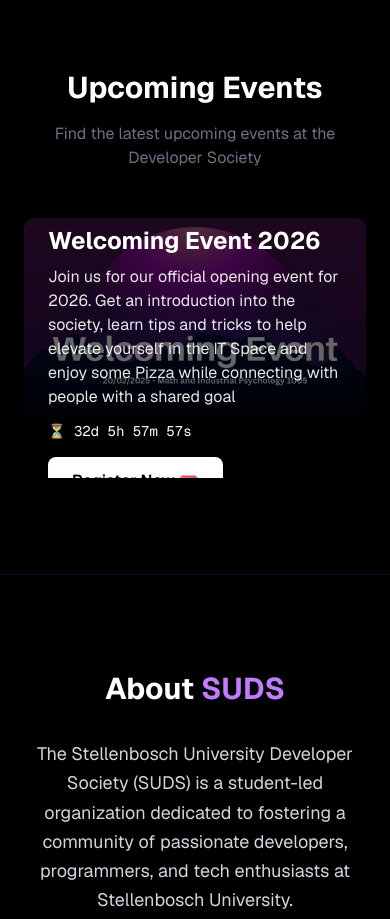
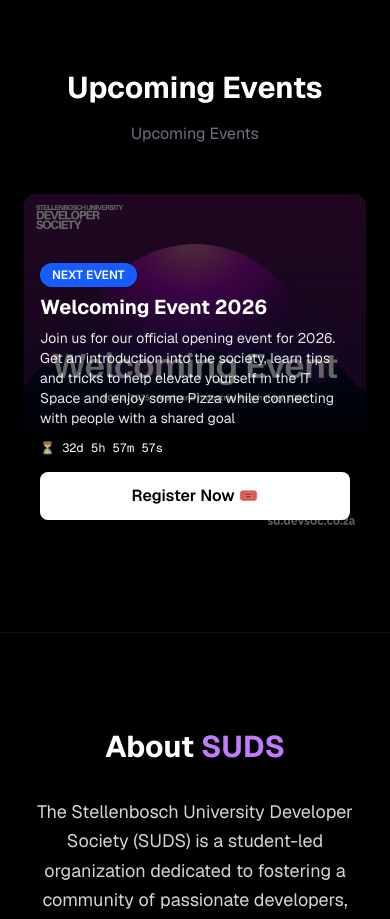
Before and after one commit to su-developer-society/su.devsoc.co.za, a Next.js app: page / in a window 390 px wide. Shown: the part 1800-2719 px from the top of the page. Built offline with nearby package versions, Linux system fonts and the light colour scheme.

Commit message:
Fixed Bugs With Events Front Page

```diff
--- a/app/components/NextEventBanner.tsx
+++ b/app/components/NextEventBanner.tsx
@@ -1,70 +1,107 @@
 "use client";
 
+import { useEffect, useState } from "react";
 import Link from "next/link";
 import { getLiveEvent, getNextEvent, isLive } from "../lib/eventUtils";
-import { useCountdown } from "../hooks/useCountDown";
 import { useLanguage } from "../context/LanguageContext";
+
+// Hydration-safe countdown hook
+export function useCountdown(targetDate: string) {
+  const target = new Date(targetDate).getTime();
+  const [timeLeft, setTimeLeft] = useState(0); // SSR safe initialization
+
+  useEffect(() => {
+    const update = () => setTimeLeft(Math.max(target - Date.now(), 0));
+    update(); // update immediately on client
+
+    const interval = setInterval(update, 1000);
+    return () => clearInterval(interval);
+  }, [target]);
+
+  const days = Math.floor(timeLeft / (1000 * 60 * 60 * 24));
+  const hours = Math.floor((timeLeft / (1000 * 60 * 60)) % 24);
+  const minutes = Math.floor((timeLeft / (1000 * 60)) % 60);
+  const seconds = Math.floor((timeLeft / 1000) % 60);
+
+  return { days, hours, minutes, seconds };
+}
 
 export default function NextEventBanner() {
   const liveEvent = getLiveEvent();
   const event = liveEvent ?? getNextEvent();
   const { t } = useLanguage();
 
+  const [mounted, setMounted] = useState(false);
+  useEffect(() => setMounted(true), []);
+
   if (!event) return null;
 
-  const countdown = !isLive(event)
-    ? useCountdown(event.startDate)
-    : null;
+  // ✅ Hook called unconditionally
+  const countdown = useCountdown(event.startDate);
+
+  // Conditional display flag
+  const showCountdown = mounted && !isLive(event);
 
   return (
     <div className="relative w-full overflow-hidden rounded-xl shadow-lg">
-      <img
-        src={event.image}
-        alt={event.title}
-        width={1200}
-        height={400}
-        className="w-full h-[260px] object-cover"
-      />
+      {/* Event image */}
+      <div className="relative w-full aspect-[16/9] md:aspect-[21/9] absolute inset-0 flex items-end justify-center">
+        <img src={event.image} alt={event.title} className="object-cover" />
+        <div className="absolute inset-0 bg-black/60" />
+      </div>
 
-      {/* Dark overlay */}
-      <div className="absolute inset-0 bg-black/60" />
-
-      <div className="absolute inset-0 flex items-center">
-        <div className="px-6 max-w-4xl text-white">
+      {/* Overlay content */}
+      <div className="absolute inset-0 flex items-end absolute inset-0 flex items-end justify-center">
+        <div className="w-full px-4 pb-4 sm:px-6 sm:pb-6 md:px-10 md:pb-10">
+          <div className="max-w-4xl text-white">
             <span
               className={`inline-block mb-2 px-3 py-1 text-xs font-semibold rounded-full ${
-              liveEvent
-                ? "bg-red-600 animate-pulse"
-                : "bg-blue-600"
+                liveEvent ? "bg-red-600 animate-pulse" : "bg-blue-600"
               }`}
             >
               {liveEvent ? "🔴 " + t("events.liveEvent") : t("events.nextEvent")}
             </span>
 
-          <h2 className="text-2xl md:text-3xl font-bold">
+            <h2 className="text-xl sm:text-2xl md:text-3xl font-bold leading-tight">
               {t(event.title)}
             </h2>
 
             {event.description && (
-            <p className="mt-2 opacity-90">
+              <p className="mt-2 text-sm sm:text-base opacity-90 max-w-prose">
                 {t(event.description)}
               </p>
             )}
 
-          {countdown && (
-            <p className="mt-3 text-sm font-mono">
-              ⏳ {countdown.days}d {countdown.hours}h{" "}
-              {countdown.minutes}m {countdown.seconds}s
+            {/* Countdown */}
+            {showCountdown && (
+              <p className="mt-3 text-xs sm:text-sm font-mono">
+                ⏳ <span suppressHydrationWarning>
+                  {countdown.days}d {countdown.hours}h {countdown.minutes}m {countdown.seconds}s
+                </span>
               </p>
             )}
 
+            {/* Event button */}
+            <div className="mt-4">
+              {event.link.startsWith("http") ? (
+                <a
+                  href={event.link}
+                  target="_blank"
+                  rel="noopener noreferrer"
+                  className="inline-flex items-center justify-center px-5 py-3 sm:px-6 sm:py-3 bg-white text-black rounded-lg font-semibold w-full sm:w-auto hover:scale-105 transition"
+                >
+                  {liveEvent ? t("events.joinButton") + " 🚀" : t("events.registerButton") + " 🎟️"}
+                </a>
+              ) : (
                 <Link
                   href={event.link}
-            target="_blank"
-            className="inline-block mt-4 px-6 py-3 bg-white text-black rounded-lg font-semibold hover:scale-105 transition"
+                  className="inline-flex items-center justify-center px-5 py-3 sm:px-6 sm:py-3 bg-white text-black rounded-lg font-semibold w-full sm:w-auto hover:scale-105 transition"
                 >
                   {liveEvent ? t("events.joinButton") + " 🚀" : t("events.registerButton") + " 🎟️"}
                 </Link>
+              )}
+            </div>
+          </div>
         </div>
       </div>
     </div>
--- a/app/hooks/useCountDown.ts
+++ b/app/hooks/useCountDown.ts
@@ -1,20 +1,23 @@
+"use client";
+
 import { useEffect, useState } from "react";
 
 export function useCountdown(targetDate: string) {
   const target = new Date(targetDate).getTime();
 
-  const [timeLeft, setTimeLeft] = useState(target - Date.now());
+  // Initialize to 0 on first render (SSR safe)
+  const [timeLeft, setTimeLeft] = useState(0);
 
   useEffect(() => {
-    const interval = setInterval(() => {
-      setTimeLeft(target - Date.now());
-    }, 1000);
+    // Update immediately on client
+    const update = () => setTimeLeft(Math.max(target - Date.now(), 0));
+    update();
 
+    const interval = setInterval(update, 1000);
     return () => clearInterval(interval);
   }, [target]);
 
-  if (timeLeft <= 0) return null;
-
+  // Always return object — avoids null / conditional returns
   const days = Math.floor(timeLeft / (1000 * 60 * 60 * 24));
   const hours = Math.floor((timeLeft / (1000 * 60 * 60)) % 24);
   const minutes = Math.floor((timeLeft / (1000 * 60)) % 60);
--- a/app/page.tsx
+++ b/app/page.tsx
@@ -60,10 +60,12 @@
             {t("home.eventsSectionHeading")}
           </h2>
           <p className="text-center text-gray-500 mb-12">
-            {t("home.eventsSectionSubHeading")}
+            {t("home.eventsSectionHeading")}
           </p>
 
-          <NextEventBanner />
+          <div className="w-full flex justify-center">
+            <NextEventBanner />
+          </div>
         </div>
       </section>
 
```
Lines whose indentation alone changed are shown as unchanged.
